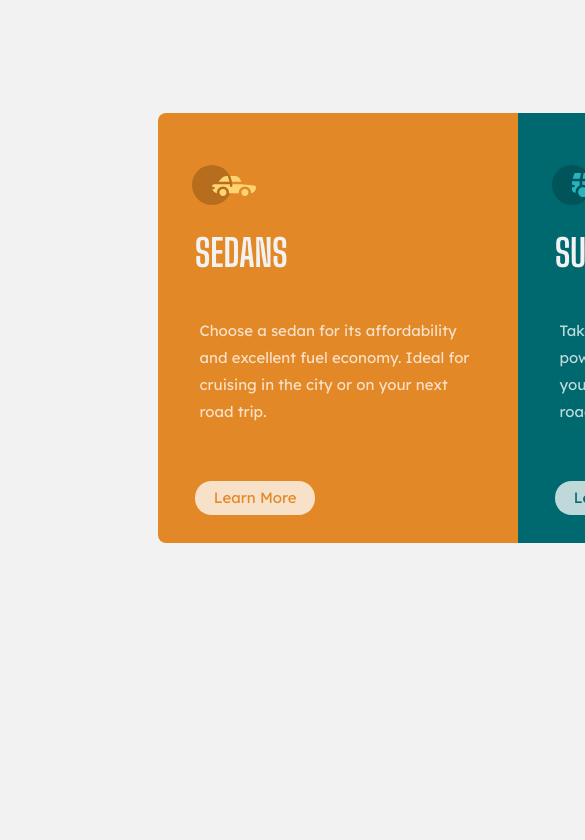
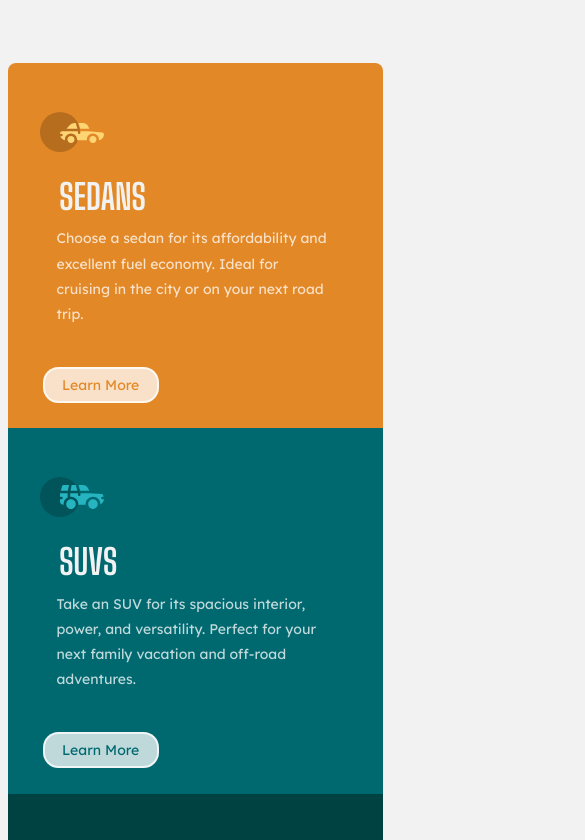
Before and after one commit to davidmillan5/3-column-preview-card-component-solution, a plain HTML site: page index.html in a window 390 px wide. Shown: the top 840 px of the page, 585 px wide, since content can reach past the window. Drawn offline with Linux system fonts and the light colour scheme.

Commit message:
Commit for a new repository with several changes

```diff
--- a/styles.css
+++ b/styles.css
@@ -9,6 +9,7 @@
 
 body {
   background-color: hsl(0, 0%, 95%);
+  overflow: hidden;
 }
 
 #card {
@@ -18,8 +19,11 @@ body {
   grid-column-gap: 0px;
   grid-row-gap: 0px;
   width: 1440px;
-  margin: 7.5rem 10.5rem;
+  margin-top: 4.5rem;
+  height: 320px;
+  margin-left: 5.5rem;
 }
+
 p {
   color: hsla(0, 0%, 100%, 0.75);
   padding: 2.8rem;
@@ -54,11 +58,6 @@ img {
   margin-bottom: 1.4rem;
 }
 
-.cards-card {
-  height: 430px;
-  margin: auto;
-}
-
 #card1 {
   grid-area: 1 / 1 / 2 / 2;
   background-color: hsl(31, 77%, 52%);
@@ -68,6 +67,7 @@ img {
 
 #card1 a {
   color: hsl(31, 77%, 52%);
+  border: 2px solid hsla(0, 0%, 100%, 0.75);
 }
 
 #card1 a:hover {
@@ -83,6 +83,7 @@ img {
 
 #card2 a {
   color: hsl(184, 100%, 22%);
+  border: 2px solid hsla(0, 0%, 100%, 0.75);
 }
 
 #card2 a:hover {
@@ -100,6 +101,7 @@ img {
 
 #card3 a {
   color: hsl(179, 100%, 13%);
+  border: 2px solid hsla(0, 0%, 100%, 0.75);
 }
 
 #card3 a:hover {
@@ -107,3 +109,56 @@ img {
   border: 2px solid hsla(0, 0%, 100%, 0.75);
   color: hsl(0, 0%, 95%);
 }
+
+/**Media Queries**/
+
+@media only screen and (max-width: 1200px) {
+  * {
+    font-size: 14px;
+  }
+
+  body {
+    overflow: visible;
+    margin-top: 0;
+  }
+
+  #card {
+    display: flex;
+    flex-direction: column;
+    width: 375px;
+    height: 900px;
+    margin-bottom: 22rem;
+    margin-left: auto;
+    margin-right: auto;
+  }
+
+  p {
+    padding: 3.5rem;
+    margin: 0;
+  }
+
+  h2 {
+    margin-bottom: -2.8rem;
+    margin-left: 3.7rem;
+  }
+
+  #card1 {
+    border-top-left-radius: 8px;
+    border-top-right-radius: 8px;
+    border-bottom-left-radius: 0;
+  }
+  #card3 {
+    border-top-right-radius: 0;
+    border-bottom-left-radius: 8px;
+    border-bottom-right-radius: 8px;
+  }
+
+  a {
+    background-color: hsla(0, 0%, 100%, 0.75);
+    padding: 0.5rem 1.25rem;
+    border-radius: 1.1rem;
+    text-decoration: none;
+    margin-top: -0.65rem;
+    margin-bottom: 1.8rem;
+  }
+}
```
